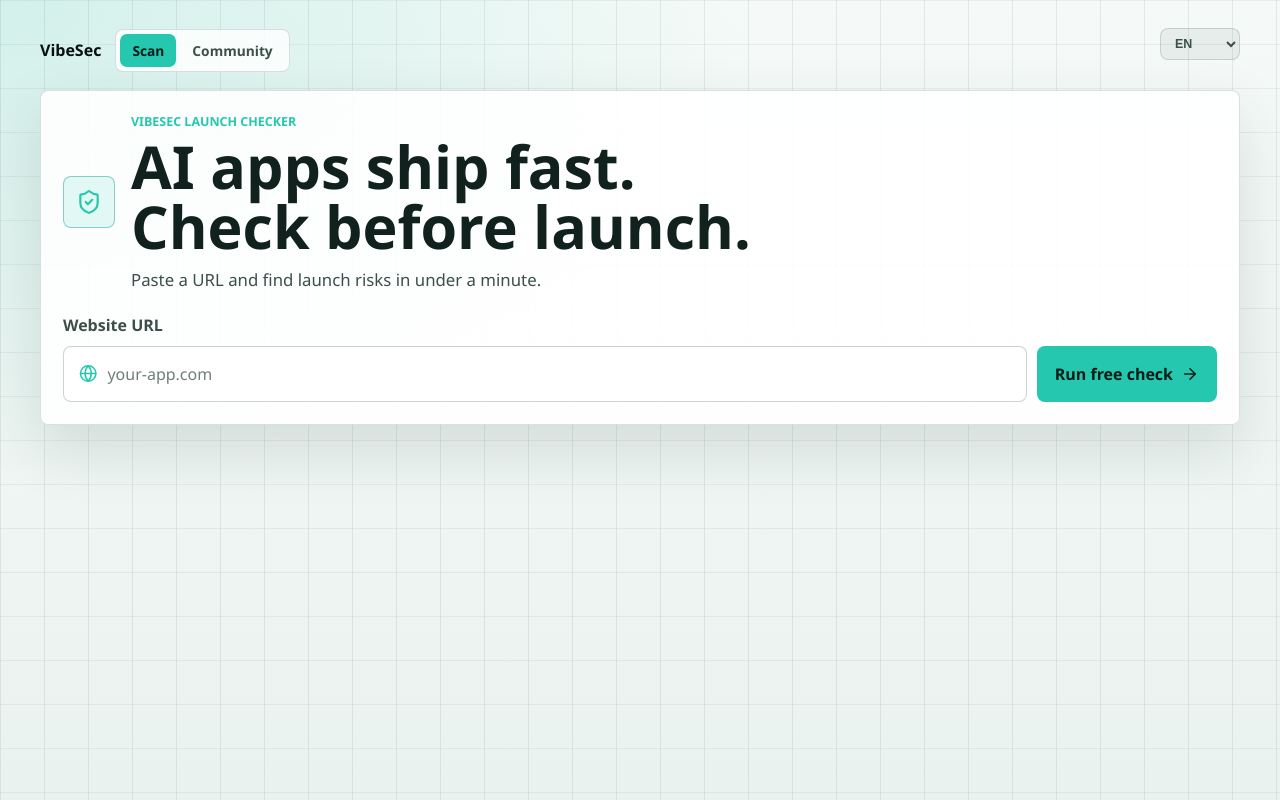
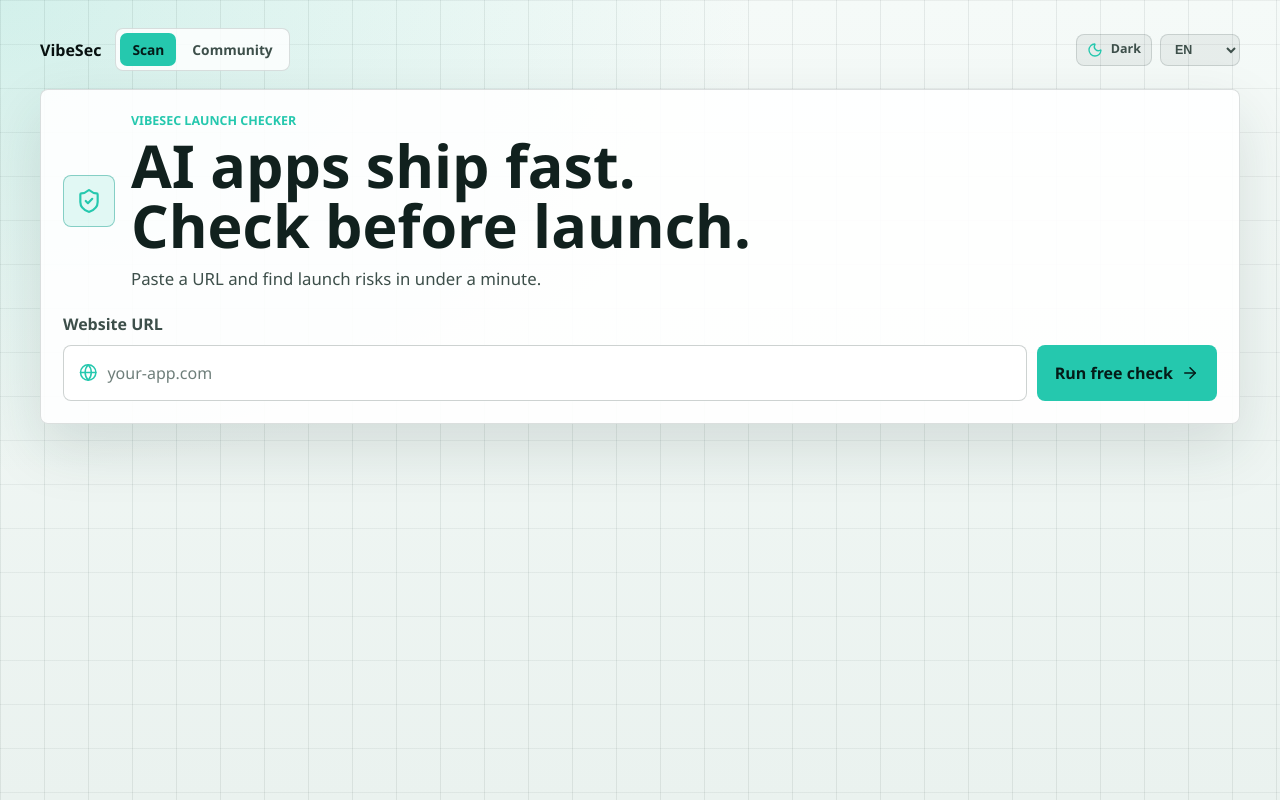
Before and after one commit to mylee04/vibesec, a React (Vite) app: page / in a window 1280 px wide. Built offline with nearby package versions, Linux system fonts and the light colour scheme.

Commit message:
Add VibeSec theme toggle

```diff
--- a/src/ui/App.tsx
+++ b/src/ui/App.tsx
@@ -15,6 +15,12 @@
 import { Report } from "./report.js"
 import { ScannerForm } from "./scanner-form.js"
 import { ShowcaseDetailPage, ShowcasePage } from "./showcase-pages.js"
+import {
+  applyThemePreference,
+  getInitialThemePreference,
+  persistThemePreference,
+  type ThemePreference,
+} from "./theme.js"
 
 type ScanState =
   | { readonly kind: "idle" }
@@ -27,6 +33,7 @@
   const [url, setUrl] = useState("")
   const [state, setState] = useState<ScanState>({ kind: "idle" })
   const [language, setLanguage] = useState<Language>(getInitialLanguage)
+  const [theme, setTheme] = useState<ThemePreference>(getInitialThemePreference)
   const labels = getCopy(language)
   const reportModel = useMemo(() => {
     if (state.kind !== "ready") {
@@ -39,9 +46,18 @@
     applyLanguage(language)
   }, [language])
 
+  useEffect(() => {
+    applyThemePreference(theme)
+  }, [theme])
+
   const changeLanguage = (nextLanguage: Language) => {
     persistLanguage(nextLanguage)
     setLanguage(nextLanguage)
+  }
+
+  const changeTheme = (nextTheme: ThemePreference) => {
+    persistThemePreference(nextTheme)
+    setTheme(nextTheme)
   }
 
   const submitScan = async (event: FormEvent<HTMLFormElement>) => {
@@ -104,7 +120,9 @@
         currentPath={pathname}
         labels={labels}
         language={language}
+        theme={theme}
         onLanguageChange={changeLanguage}
+        onThemeChange={changeTheme}
       />
       {content}
     </main>
--- a/src/ui/app-nav.tsx
+++ b/src/ui/app-nav.tsx
@@ -1,16 +1,22 @@
 import type { Language, UiCopy } from "./i18n.js"
 import { LanguageSelector } from "./language-selector.js"
+import type { ThemePreference } from "./theme.js"
+import { ThemeToggle } from "./theme-toggle.js"
 
 export const AppNav = ({
   currentPath,
   labels,
   language,
+  theme,
   onLanguageChange,
+  onThemeChange,
 }: {
   readonly currentPath: string
   readonly labels: UiCopy
   readonly language: Language
+  readonly theme: ThemePreference
   readonly onLanguageChange: (language: Language) => void
+  readonly onThemeChange: (theme: ThemePreference) => void
 }) => {
   const isCommunity = currentPath === "/community" || currentPath === "/showcase"
   return (
@@ -26,7 +32,10 @@
           {labels.nav.community}
         </a>
       </nav>
-      <LanguageSelector language={language} label={labels.language} onChange={onLanguageChange} />
+      <div className="app-controls">
+        <ThemeToggle theme={theme} onChange={onThemeChange} />
+        <LanguageSelector language={language} label={labels.language} onChange={onLanguageChange} />
+      </div>
     </header>
   )
 }
--- a/src/ui/styles/base.css
+++ b/src/ui/styles/base.css
@@ -166,6 +166,31 @@
   background: var(--accent);
 }
 
+.app-controls {
+  display: inline-flex;
+  justify-self: end;
+  align-items: center;
+  gap: 8px;
+}
+
+.theme-toggle {
+  min-height: 32px;
+  border: 1px solid var(--border);
+  padding: 0 10px;
+  background: var(--surface-soft);
+  color: var(--text-panel);
+  font-size: 0.78rem;
+  font-weight: 850;
+}
+
+.theme-toggle svg {
+  color: var(--accent);
+}
+
+.theme-toggle span {
+  line-height: 1;
+}
+
 .scan-surface,
 .score-panel,
 .issues-panel,
@@ -229,6 +254,10 @@
     order: 3;
   }
 
+  .app-controls {
+    gap: 7px;
+  }
+
   .app-tabs a {
     flex: 1 1 0;
     min-height: 36px;
@@ -238,8 +267,24 @@
   }
 }
 
+@media (max-width: 420px) {
+  .theme-toggle span {
+    position: absolute;
+    width: 1px;
+    height: 1px;
+    overflow: hidden;
+    clip: rect(0 0 0 0);
+    white-space: nowrap;
+  }
+
+  .theme-toggle {
+    width: 34px;
+    padding: 0;
+  }
+}
+
 @media (prefers-color-scheme: light) {
-  :root {
+  :root:not([data-theme]) {
     color-scheme: light;
     --page-bg: #f5faf8;
     --page-bg-end: #eaf2ef;
@@ -277,3 +322,41 @@
     --shadow-soft: 0 18px 46px rgba(21, 52, 46, 0.11);
   }
 }
+
+:root[data-theme="light"] {
+  color-scheme: light;
+  --page-bg: #f5faf8;
+  --page-bg-end: #eaf2ef;
+  --grid-line-strong: rgba(8, 32, 29, 0.08);
+  --grid-line-soft: rgba(8, 32, 29, 0.055);
+  --grid-glow: rgba(33, 191, 167, 0.16);
+  --surface: rgba(255, 255, 255, 0.9);
+  --surface-raised: rgba(255, 255, 255, 0.82);
+  --surface-soft: rgba(8, 32, 29, 0.055);
+  --surface-softer: rgba(8, 32, 29, 0.04);
+  --surface-input: rgba(255, 255, 255, 0.9);
+  --surface-field: rgba(255, 255, 255, 0.72);
+  --surface-muted: rgba(8, 32, 29, 0.07);
+  --border: rgba(8, 32, 29, 0.14);
+  --border-strong: rgba(8, 32, 29, 0.2);
+  --border-soft: rgba(8, 32, 29, 0.1);
+  --text: #11211e;
+  --text-strong: #07100f;
+  --text-muted: #5f716c;
+  --text-subtle: #6b7e79;
+  --text-panel: #3d4f4a;
+  --accent: #25c8ae;
+  --accent-strong: #149b89;
+  --accent-soft: rgba(37, 200, 174, 0.12);
+  --accent-softer: rgba(37, 200, 174, 0.1);
+  --accent-border: rgba(20, 155, 137, 0.28);
+  --accent-text: #041b18;
+  --link: #295fcc;
+  --warning: #9b7a0c;
+  --warning-text: #fff8d5;
+  --danger: #a3382f;
+  --danger-strong: #b83737;
+  --danger-soft: rgba(207, 66, 56, 0.12);
+  --shadow: 0 24px 60px rgba(21, 52, 46, 0.13);
+  --shadow-soft: 0 18px 46px rgba(21, 52, 46, 0.11);
+}
--- a/src/ui/styles/scanner.css
+++ b/src/ui/styles/scanner.css
@@ -4,10 +4,8 @@
 
 .language-select {
   display: flex;
-  justify-content: flex-end;
   align-items: center;
   gap: 9px;
-  margin-bottom: 12px;
   color: var(--text-subtle);
   font-size: 0.78rem;
   font-weight: 800;
--- /dev/null
+++ b/src/ui/theme-toggle.tsx
@@ -0,0 +1,24 @@
+import { Moon, Sun } from "lucide-react"
+import type { ThemePreference } from "./theme.js"
+
+type ThemeToggleProps = {
+  readonly theme: ThemePreference
+  readonly onChange: (theme: ThemePreference) => void
+}
+
+export const ThemeToggle = ({ theme, onChange }: ThemeToggleProps) => {
+  const isDark = theme === "dark"
+  const nextTheme = isDark ? "light" : "dark"
+  return (
+    <button
+      type="button"
+      className="theme-toggle"
+      aria-label={isDark ? "Switch to light mode" : "Switch to dark mode"}
+      title={isDark ? "Light mode" : "Dark mode"}
+      onClick={() => onChange(nextTheme)}
+    >
+      {isDark ? <Sun size={16} aria-hidden="true" /> : <Moon size={16} aria-hidden="true" />}
+      <span>{isDark ? "Light" : "Dark"}</span>
+    </button>
+  )
+}
--- /dev/null
+++ b/src/ui/theme.ts
@@ -0,0 +1,32 @@
+export type ThemePreference = "light" | "dark"
+
+const themeStorageKey = "vibesec-theme"
+
+export const parseThemePreference = (
+  value: string | null | undefined,
+): ThemePreference | undefined => {
+  switch (value) {
+    case "light":
+    case "dark":
+      return value
+    default:
+      return undefined
+  }
+}
+
+export const getInitialThemePreference = (): ThemePreference =>
+  parseThemePreference(window.localStorage.getItem(themeStorageKey)) ??
+  (window.matchMedia("(prefers-color-scheme: dark)").matches ? "dark" : "light")
+
+export const applyThemePreference = (theme: ThemePreference): void => {
+  document.documentElement.dataset["theme"] = theme
+  document.documentElement.style.colorScheme = theme
+}
+
+export const persistThemePreference = (theme: ThemePreference): void => {
+  window.localStorage.setItem(themeStorageKey, theme)
+  applyThemePreference(theme)
+}
+
+export const nextThemePreference = (theme: ThemePreference): ThemePreference =>
+  theme === "dark" ? "light" : "dark"
```
Also changed, not shown: 1 other file (tests, documents, lock files or other folders).
